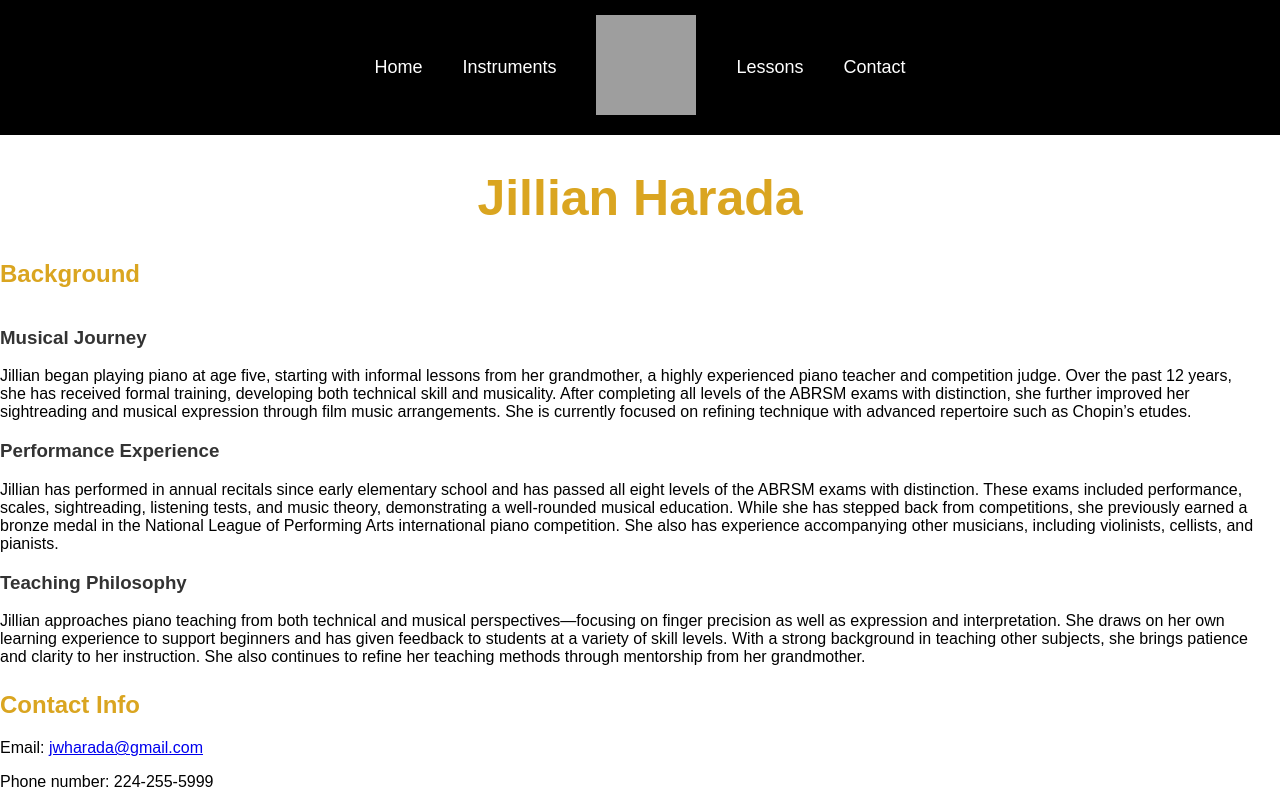
After one commit to EC1790/NovaMusic, a Flask app: page /JH in a window 1280 px wide. The commit adds this page. Run offline with Flask 3, Linux system fonts and the light colour scheme; grey boxes are pictures that could not be loaded.

Commit message:
Added Jillian

```diff
--- a/app.py
+++ b/app.py
@@ -77,6 +77,10 @@ def HO():
 @app.route('/HB')
 def HB():
     return render_template("HB.html")
+
+@app.route('/JH')
+def JH():
+    return render_template("JH.html")
 
 # Routing for guitar teachers
 @app.route('/ET')
--- a/templates/Instruments.html
+++ b/templates/Instruments.html
@@ -72,6 +72,7 @@
       <li><a href="/JB">Jude Baer</a></li>
       <li><a href="/HO">Hayden Ortloff</a></li>
       <li><a href="/HB">Henry Birkholz</a></li>
+      <li><a href="/JH">Jillian Harada</a></li>
     </ul>
   </div>
 
--- /dev/null
+++ b/templates/JH.html
@@ -0,0 +1,60 @@
+<!-- Jillian teacher page connected to the TeacherPages.css and navbar
+Gives info on her musical background, and contact info
+used the background, contact and img-container divs
+-->
+<!DOCTYPE html>
+<html lang="en">
+
+<head>
+    <meta charset="utf-8">
+    <meta name="viewport" content="width=device-width">
+    <title>TeacherBase</title>
+    <link rel="icon" type="image/x-icon" href="../static/NovaMusicLogo.png">
+    <link href="../static/TeacherPages.css" rel="stylesheet">
+    <script defer src="../static/loadNavbar.js"></script>
+</head>
+
+<body>
+    <div id="navbar"></div>
+    <h1>Jillian Harada</h1>
+
+    <h2>Background</h2>
+    <div id="background">
+        <div>
+            <h3>Musical Journey</h3>
+            <p>Jillian began playing piano at age five, starting with informal lessons from her grandmother, a highly
+                experienced piano teacher and competition judge. Over the past 12 years, she has received formal
+                training, developing both technical skill and musicality. After completing all levels of the ABRSM exams
+                with distinction, she further improved her sightreading and musical expression through film music
+                arrangements. She is currently focused on refining technique with advanced repertoire such as Chopin’s
+                etudes.</p>
+
+            <h3>Performance Experience</h3>
+            <p>Jillian has performed in annual recitals since early elementary school and has passed all eight levels of
+                the ABRSM exams with distinction. These exams included performance, scales, sightreading, listening
+                tests, and music theory, demonstrating a well-rounded musical education. While she has stepped back from
+                competitions, she previously earned a bronze medal in the National League of Performing Arts
+                international piano competition. She also has experience accompanying other musicians, including
+                violinists, cellists, and pianists.</p>
+
+            <h3>Teaching Philosophy</h3>
+            <p>Jillian approaches piano teaching from both technical and musical perspectives—focusing on finger
+                precision as well as expression and interpretation. She draws on her own learning experience to support
+                beginners and has given feedback to students at a variety of skill levels. With a strong background in
+                teaching other subjects, she brings patience and clarity to her instruction. She also continues to
+                refine her teaching methods through mentorship from her grandmother.</p>
+
+            <div id="contact">
+                <h2>Contact Info</h2>
+                <p>Email: <a href="mailto:jwharada@gmail.com">jwharada@gmail.com</a></p>
+                <p>Phone number: 224-255-5999</p>
+            </div>
+        </div>
+
+        <div id="img-container">
+            <!-- <img src="../static/" alt=""> -->
+        </div>
+    </div>
+</body>
+
+</html>
```
